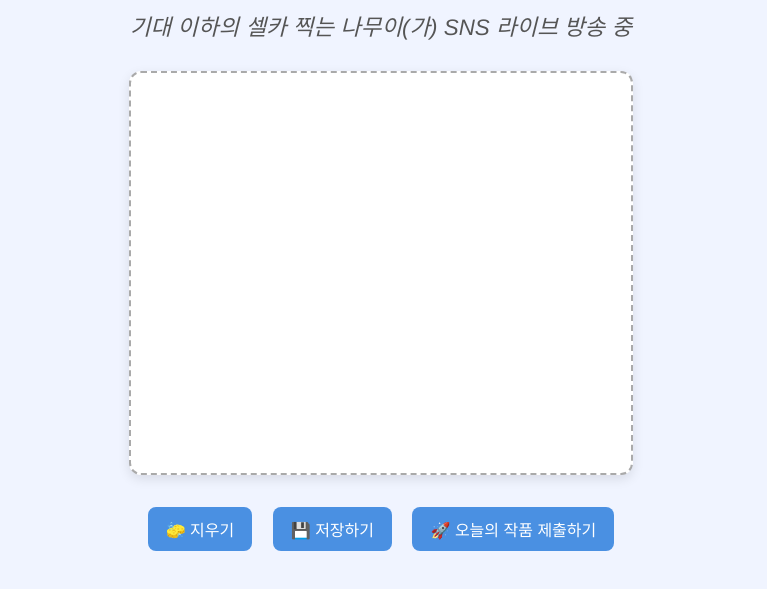
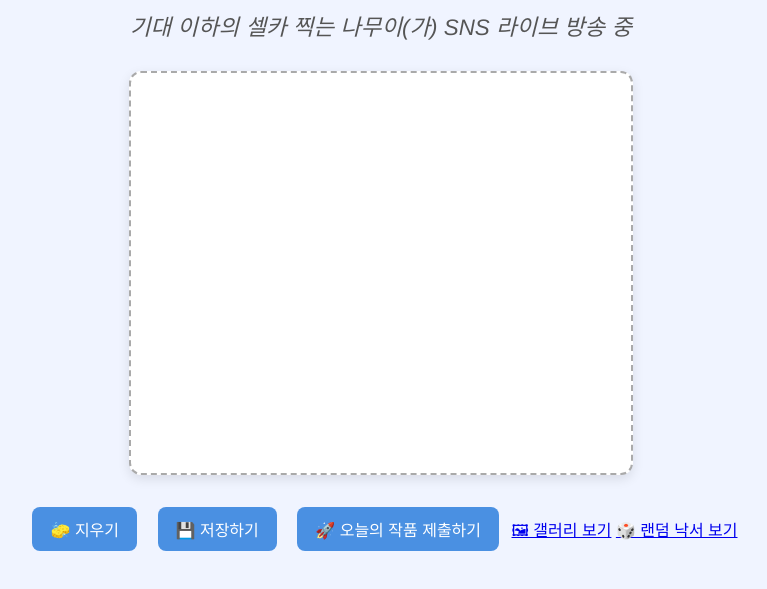
Before and after one commit to EmilySim-art/artist, a plain HTML site: page index.html in a window 1280 px wide. Shown: the part 151-740 px from the top of the page, without its empty margins (259-1026 px from the left). Drawn offline with Linux system fonts and the light colour scheme.

Commit message:
Update index.html

```diff
--- a/index.html
+++ b/index.html
@@ -58,6 +58,8 @@
     <button id="clearBtn">🧽 지우기</button>
     <button id="saveBtn">💾 저장하기</button>
     <button id="submitBtn">🚀 오늘의 작품 제출하기</button>
+    <a href="gallery.html" class="link-button">🖼 갤러리 보기</a>
+    <a href="random.html" class="link-button">🎲 랜덤 낙서 보기</a>
   </div>
   <div id="submitStatus"></div>
 
```
